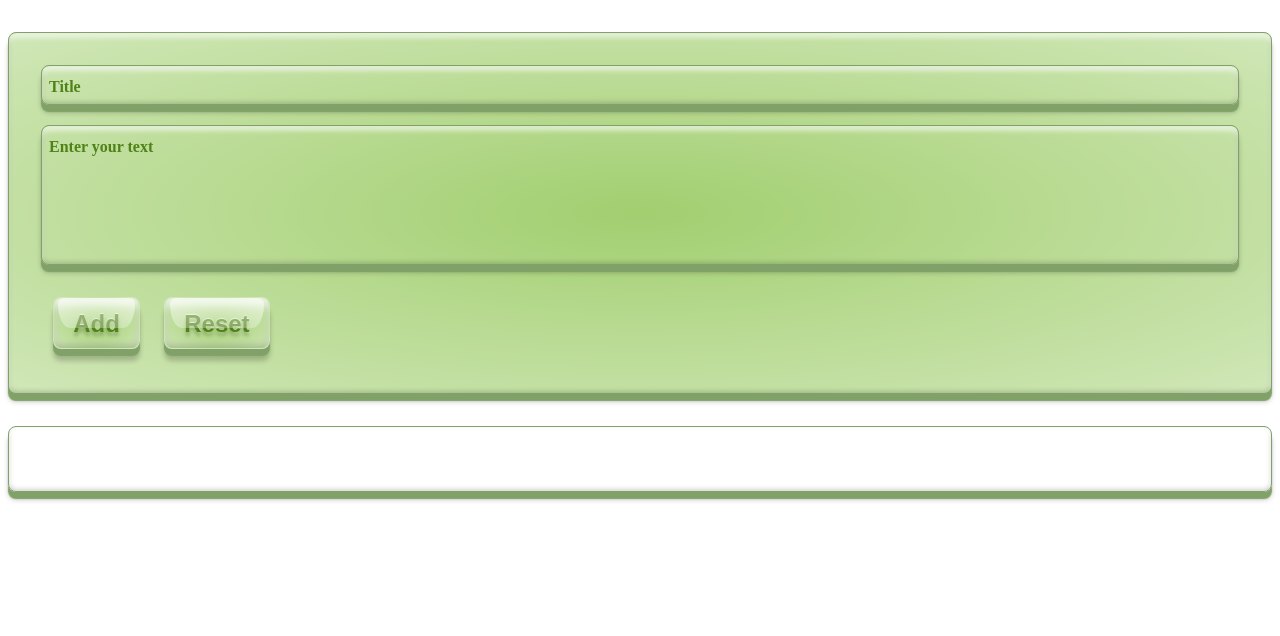
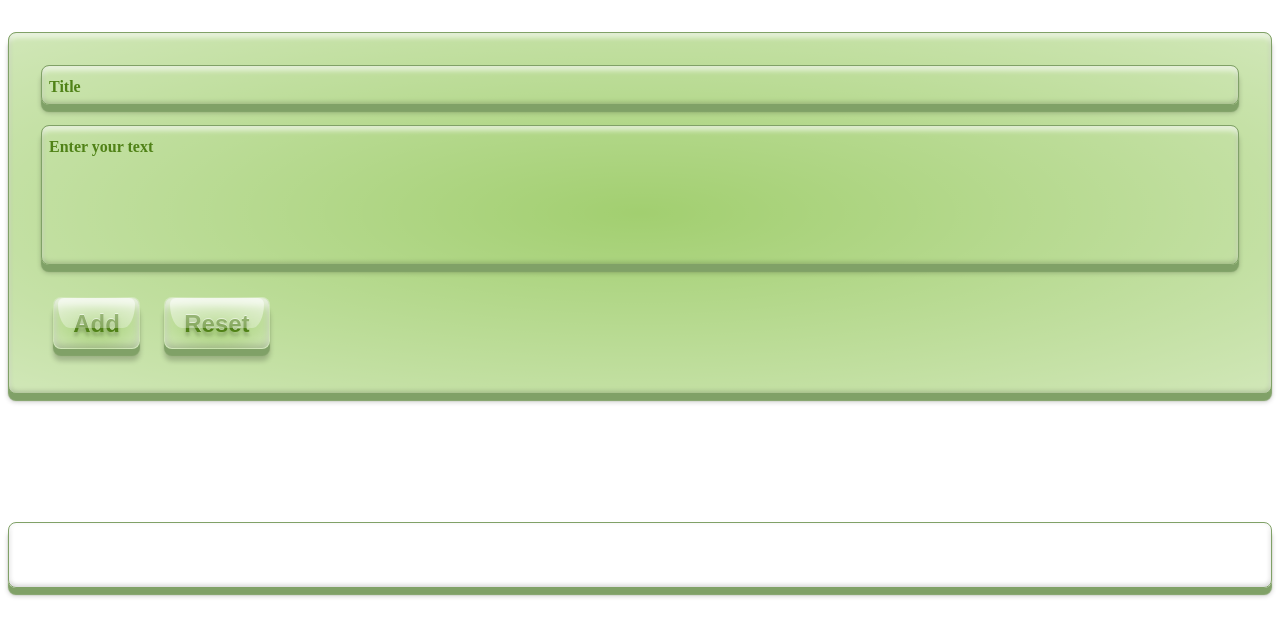
Before and after one commit to Feralwater/notebook, a React (Create React App) app: page / in a window 1280 px wide. Shown: the top 636 px of the page. Built offline with nearby package versions, Linux system fonts and the light colour scheme.

Commit message:
Add: styles to tags

```diff
--- a/src/components/addForm/AddForm.module.scss
+++ b/src/components/addForm/AddForm.module.scss
@@ -8,4 +8,16 @@
   inset rgba(0, 0, 0, .2) 0 -.1em .3em,
   rgb(128, 161, 103) 0 7px 1px,
   rgba(0, 0, 0, .2) 0 .5em 5px;
+
+  &__tags {
+    padding: calc(4 * .5rem);
+    margin-top: calc(4 * .5rem);
+    border-radius: 8px;
+
+    &_tag {
+      color: blue;
+      font-size: 18px;
+      cursor: pointer;
+    }
+  }
 }
--- a/src/components/addForm/AddForm.tsx
+++ b/src/components/addForm/AddForm.tsx
@@ -55,10 +55,12 @@ const AddForm: React.VFC<AddFormPropsType> = ({addNote, changeFilter}) => {
                 <Button onClick={reset}
                 >Reset</Button>
             </div>
-            <div>{Array.from(tags).map(t =>
-                <span key={v1()}
-                      onClick={changeFilter}
-                >{t} </span>)}
+            <div className={style.container__tags}>
+                {Array.from(tags).map(t =>
+                    <span key={v1()}
+                          onClick={changeFilter}
+                          className={style.container__tags_tag}
+                    >{t} </span>)}
             </div>
         </>
     );
```
